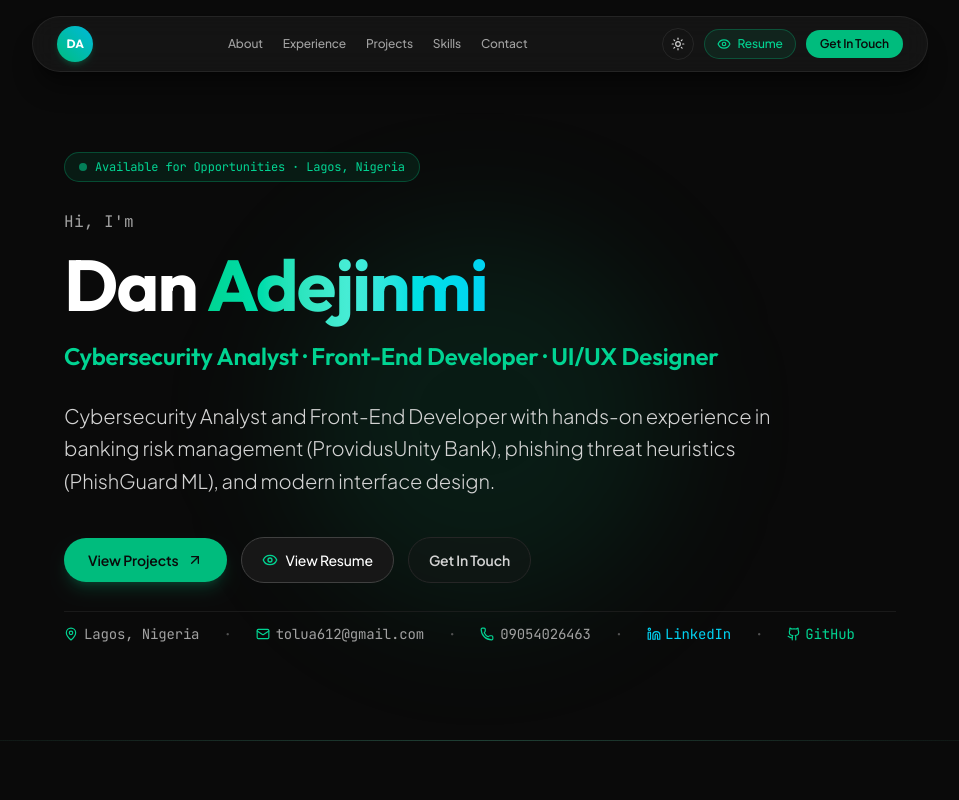
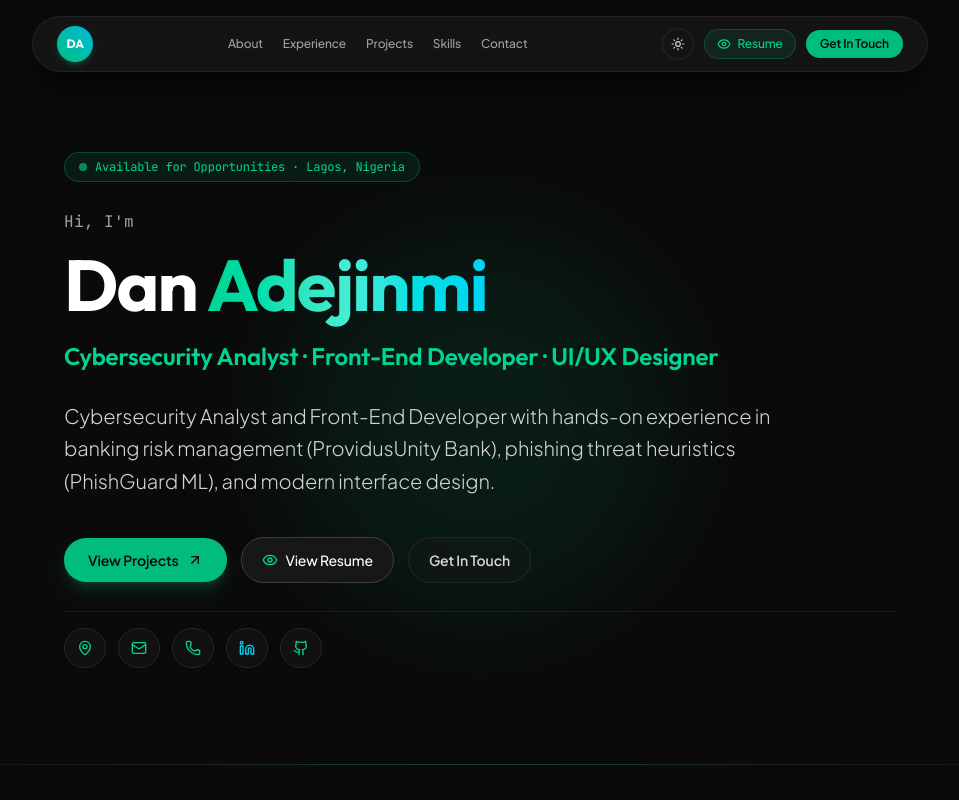
Before and after one commit to Itsjust-dan/Dan-s-Portfolio, a React (Vite) app: page / in a window 1280 px wide. Shown: the top 800 px of the page, without its empty margins (160-1119 px from the left). Built offline with nearby package versions, Linux system fonts and the light colour scheme.

Commit message:
refactor: consolidate contact links into hero section
Removed redundant contact details from the ContactSection to streamline the layout and consolidate all social and contact information within the Hero section.

```diff
--- a/src/components/Hero.tsx
+++ b/src/components/Hero.tsx
@@ -82,48 +82,70 @@ export const Hero: React.FC<HeroProps> = ({ isDark, onOpenResume }) => {
             </a>
           </div>
 
-          {/* Quick contact / social links */}
-          <div className="pt-3 border-t border-neutral-800/60 flex flex-wrap items-center gap-4 sm:gap-6 text-xs sm:text-sm font-['JetBrains_Mono'] text-neutral-400">
-            <span className="flex items-center gap-1.5 text-neutral-400">
-              <MapPin className="w-3.5 h-3.5 text-emerald-400" />
-              <span>{personalInfo.location}</span>
-            </span>
-            <span className="text-neutral-600">·</span>
-            <a
-              href={`mailto:${personalInfo.email}`}
-              className="flex items-center gap-1.5 hover:text-emerald-400 transition-colors"
-            >
-              <Mail className="w-3.5 h-3.5 text-emerald-400" />
-              <span>{personalInfo.email}</span>
-            </a>
-            <span className="text-neutral-600">·</span>
-            <a
-              href={`tel:${personalInfo.phone}`}
-              className="flex items-center gap-1.5 hover:text-emerald-400 transition-colors"
-            >
-              <Phone className="w-3.5 h-3.5 text-emerald-400" />
-              <span>{personalInfo.phone}</span>
-            </a>
-            <span className="text-neutral-600">·</span>
-            <a
-              href={personalInfo.linkedinUrl}
-              target="_blank"
-              rel="noopener noreferrer"
-              className="text-cyan-400 hover:underline flex items-center gap-1"
-            >
-              <Linkedin className="w-3.5 h-3.5" />
-              <span>LinkedIn</span>
-            </a>
-            <span className="text-neutral-600">·</span>
-            <a
-              href={personalInfo.githubUrl}
-              target="_blank"
-              rel="noopener noreferrer"
-              className="text-emerald-400 hover:underline flex items-center gap-1"
-            >
-              <Github className="w-3.5 h-3.5" />
-              <span>GitHub</span>
-            </a>
+          {/* Quick contact / social icon links (icon-only until hover, clickable to destinations) */}
+          <div className={`pt-4 border-t flex flex-wrap items-center gap-3 text-xs font-['JetBrains_Mono'] ${
+            isDark ? 'border-neutral-800/60' : 'border-neutral-200'
+          }`}>
+            {[
+              {
+                label: personalInfo.location,
+                href: `https://maps.google.com/?q=${encodeURIComponent(personalInfo.location)}`,
+                external: true,
+                icon: <MapPin className="w-4 h-4 text-emerald-400 shrink-0" />,
+                ariaLabel: `Location: ${personalInfo.location}`,
+                accent: 'hover:border-emerald-500/50 hover:text-emerald-400',
+              },
+              {
+                label: personalInfo.email,
+                href: `mailto:${personalInfo.email}`,
+                external: false,
+                icon: <Mail className="w-4 h-4 text-emerald-400 shrink-0" />,
+                ariaLabel: `Email: ${personalInfo.email}`,
+                accent: 'hover:border-emerald-500/50 hover:text-emerald-400',
+              },
+              {
+                label: personalInfo.phone,
+                href: `tel:${personalInfo.phone}`,
+                external: false,
+                icon: <Phone className="w-4 h-4 text-emerald-400 shrink-0" />,
+                ariaLabel: `Phone: ${personalInfo.phone}`,
+                accent: 'hover:border-emerald-500/50 hover:text-emerald-400',
+              },
+              {
+                label: 'LinkedIn',
+                href: personalInfo.linkedinUrl,
+                external: true,
+                icon: <Linkedin className="w-4 h-4 text-cyan-400 shrink-0" />,
+                ariaLabel: 'LinkedIn Profile',
+                accent: 'hover:border-cyan-500/50 hover:text-cyan-400',
+              },
+              {
+                label: 'GitHub',
+                href: personalInfo.githubUrl,
+                external: true,
+                icon: <Github className="w-4 h-4 text-emerald-400 shrink-0" />,
+                ariaLabel: 'GitHub Profile',
+                accent: 'hover:border-emerald-500/50 hover:text-emerald-400',
+              },
+            ].map((item) => (
+              <a
+                key={item.ariaLabel}
+                href={item.href}
+                target={item.external ? '_blank' : undefined}
+                rel={item.external ? 'noopener noreferrer' : undefined}
+                aria-label={item.ariaLabel}
+                className={`group inline-flex items-center h-10 px-3 rounded-full border transition-all duration-300 ${
+                  isDark
+                    ? 'border-neutral-800 bg-neutral-900/60 text-neutral-300'
+                    : 'border-neutral-200 bg-white text-neutral-700 shadow-sm'
+                } ${item.accent}`}
+              >
+                {item.icon}
+                <span className="max-w-0 overflow-hidden opacity-0 whitespace-nowrap group-hover:max-w-[220px] group-hover:opacity-100 group-hover:ml-2 group-focus-visible:max-w-[220px] group-focus-visible:opacity-100 group-focus-visible:ml-2 transition-all duration-300">
+                  {item.label}
+                </span>
+              </a>
+            ))}
           </div>
         </div>
       </div>
```
Also changed, not shown: src/components/ContactSection.tsx (+65 -77 lines).
